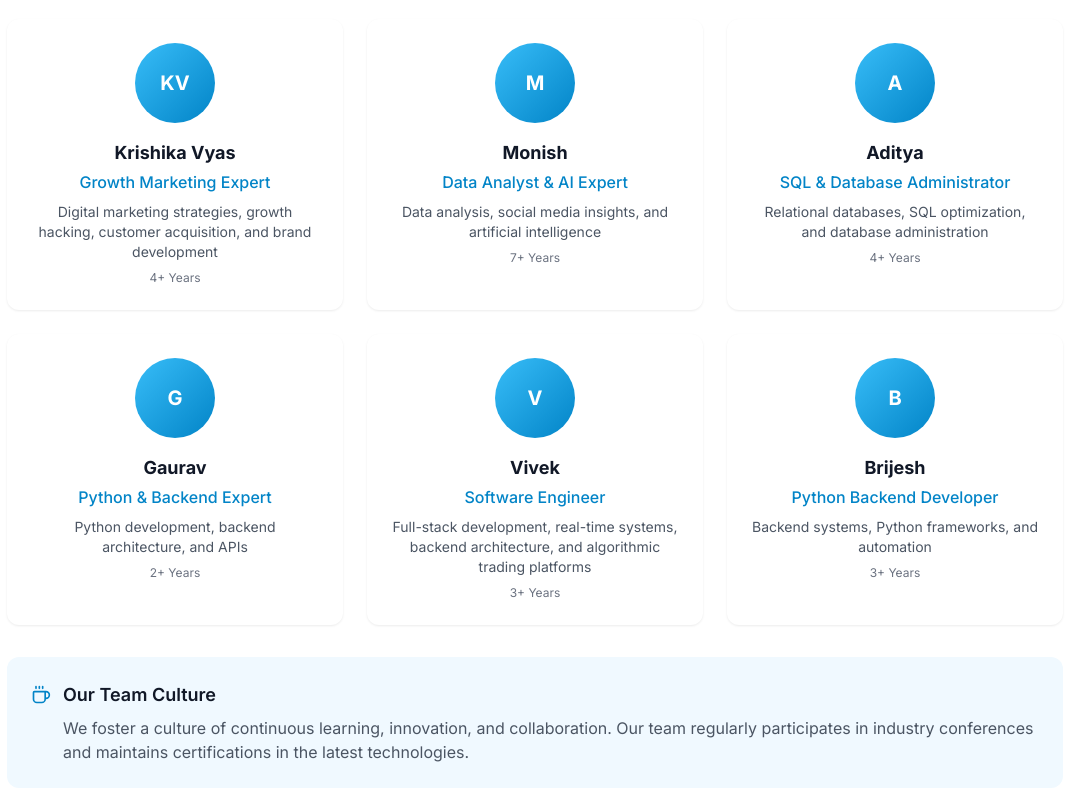
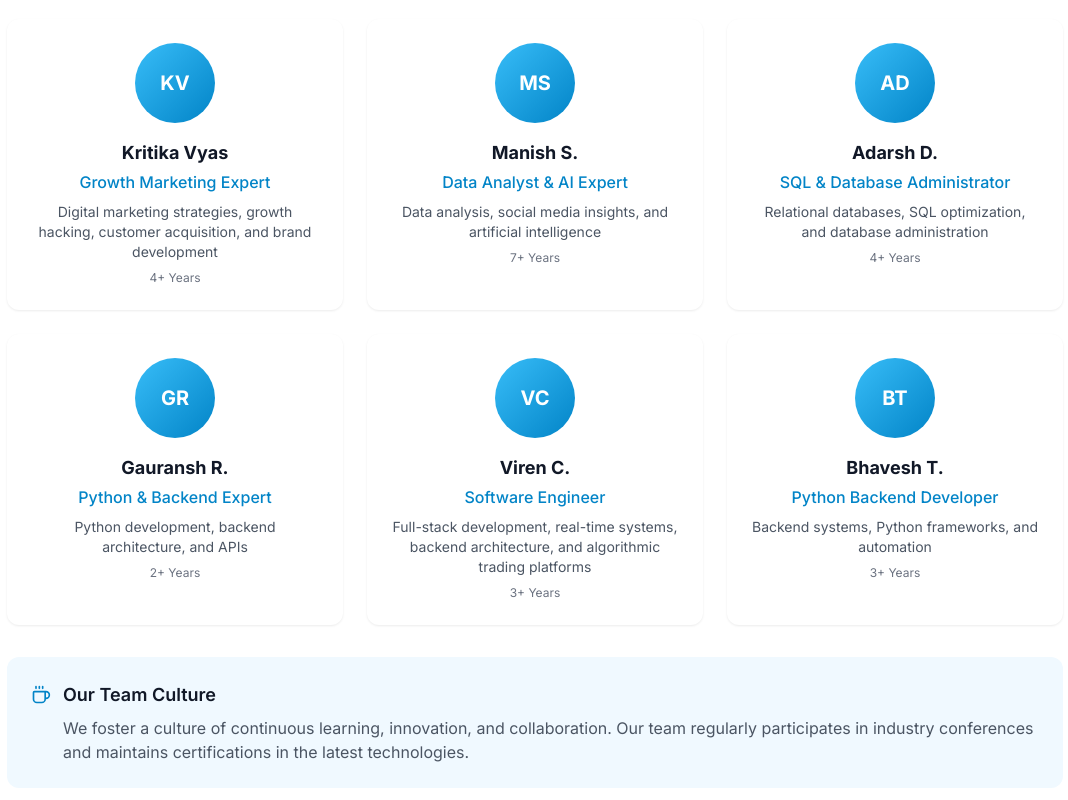
Before and after one commit to samvitedge/portfolio, a Next.js app: page /about in a window 1280 px wide. Shown: the part 3059-3859 px from the top of the page, without its empty margins (153-1221 px from the left). Built offline with nearby package versions, Linux system fonts and the light colour scheme.

Commit message:
changed nmes

```diff
--- a/src/components/data.js
+++ b/src/components/data.js
@@ -63,37 +63,37 @@ const mailto = "mailto:contact@samvitedge.com?subject=Free Consultation Request&
 
 const ourTeam = [
   {
-    name: "Krishika Vyas",
+    name: "Kritika Vyas",
     role: "Growth Marketing Expert",
     expertise: "Digital marketing strategies, growth hacking, customer acquisition, and brand development",
     experience: "4+ Years",
   },
   {
-    name: "Monish",
+    name: "Manish S.",
     role: "Data Analyst & AI Expert",
     expertise: "Data analysis, social media insights, and artificial intelligence",
     experience: "7+ Years",
   },
   {
-    name: "Aditya",
+    name: "Adarsh D.",
     role: "SQL & Database Administrator",
     expertise: "Relational databases, SQL optimization, and database administration",
     experience: "4+ Years",
   },
   {
-    name: "Gaurav",
+    name: "Gauransh R.",
     role: "Python & Backend Expert",
     expertise: "Python development, backend architecture, and APIs",
     experience: "2+ Years",
   },
   {
-    name: "Vivek",
+    name: "Viren C.",
     role: "Software Engineer",
     expertise: "Full-stack development, real-time systems, backend architecture, and algorithmic trading platforms",
     experience: "3+ Years",
   },
   {
-    name: "Brijesh",
+    name: "Bhavesh T.",
     role: "Python Backend Developer",
     expertise: "Backend systems, Python frameworks, and automation",
     experience: "3+ Years",
@@ -101,4 +101,5 @@ const ourTeam = [
 ];
 
 
+
 export {benefitOne, benefitTwo, mailto, ourTeam};
```
Also changed, not shown: cssss/tailwind.css (deleted, +0 -10 lines).
